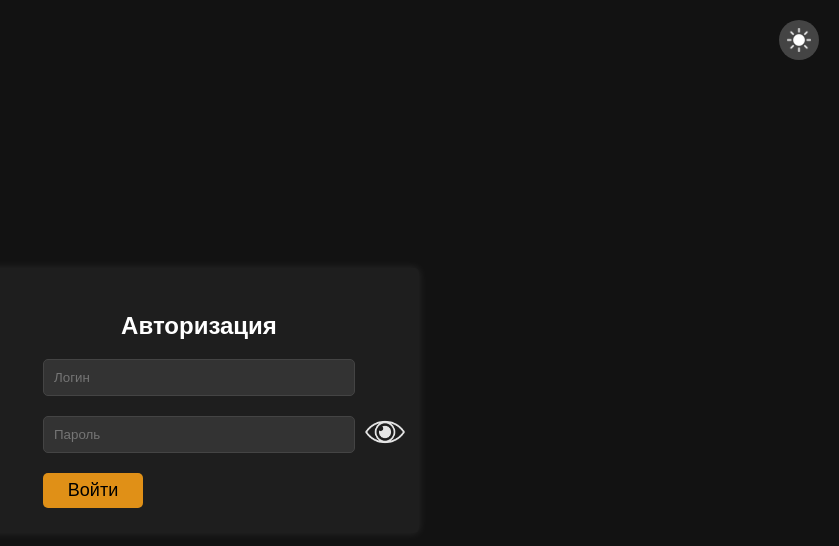
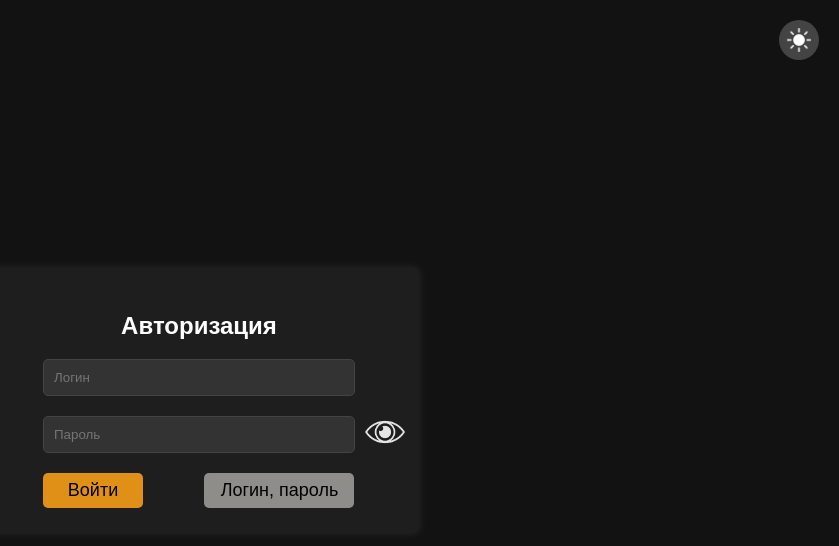
Before and after one commit to Fisoou/grocery-web, a website: page public/login.html in a window 1280 px wide. Shown: the whole page, without its empty margins (441-1280 px from the left). Drawn offline with Linux system fonts and the light colour scheme.

Commit message:
login, password hint

```diff
--- a/public/login.html
+++ b/public/login.html
@@ -111,6 +111,18 @@
         width: 40px;
         height: 30px;
       }
+      #logpas {
+        width: 150px;
+        margin-left: 57px;
+        padding: 7px;
+        background-color: #8f8d8a;
+        color: back;
+        font-size: 18px;
+        border: none;
+        border-radius: 5px;
+        cursor: pointer;
+        transition: background-color 0.5s ease;
+      }
     </style>
   </head>
   <body class="dark-theme">
@@ -136,8 +148,10 @@
           </button>
         </div>
         <button id="submit" type="submit">Войти</button>
+        <button id="logpas" type="submit">Логин, пароль</button>
       </form>
     </div>
+    <div class="hint"></div>
 
     <script>
       const themeToggle = document.getElementById("theme-toggle");
@@ -147,6 +161,11 @@
       const passwordInput = document.getElementById("password");
       const togglePasswordButton = document.getElementById("toggle-password");
       const eyeIcon = document.getElementById("eye-icon");
+      const hint = document.getElementById("logpas");
+
+      logpas.addEventListener("click", () => {
+        alert("Admin: admin 1234\nEmployee: sotr 4321\nUser: user user");
+      });
 
       togglePasswordButton.addEventListener("click", () => {
         if (passwordInput.type === "password") {
```
